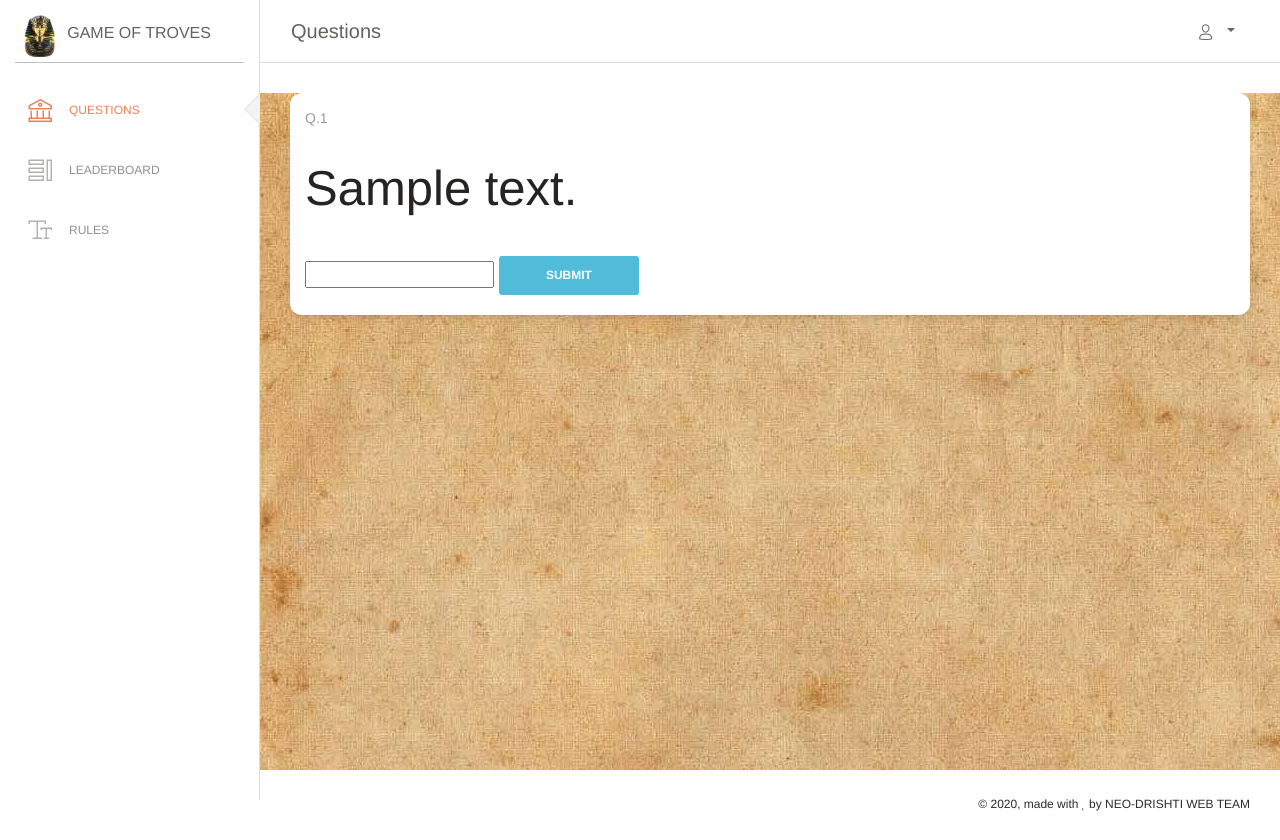
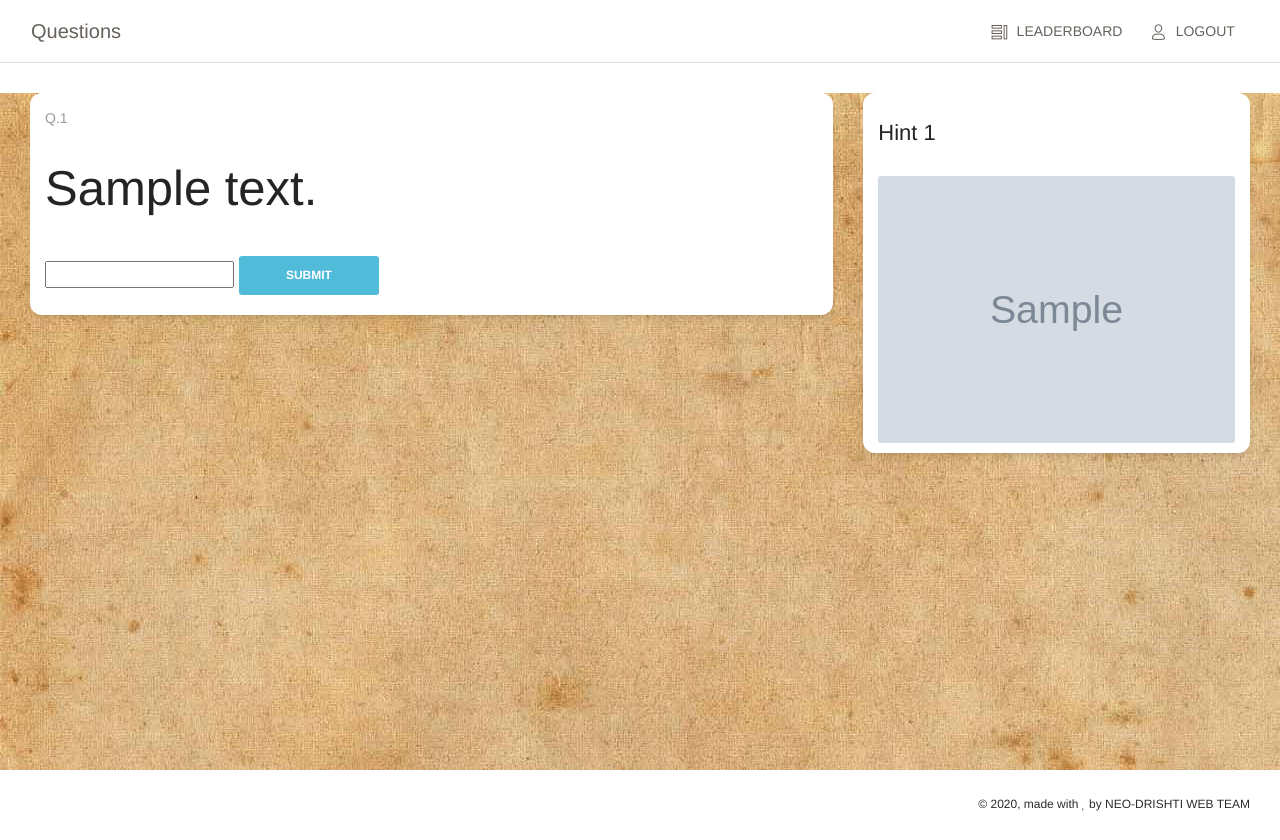
Before and after one commit to webholik/got, a Django app: page /questions/ in a window 1280 px wide. Run offline with Django 3.2, Linux system fonts and the light colour scheme; a user stored in the database is signed in; tables that the repository leaves empty hold one stand-in row (values such as "Sample post"); grey boxes marked "Sample" are stand-in pictures; some libraries are stand-ins or nearby versions; some web fonts are replaced.

Commit message:
Implemented hints and message frontend. New index. Site mostly ready

```diff
--- a/contest/templates/contest/base.html
+++ b/contest/templates/contest/base.html
@@ -3,85 +3,40 @@
 <html lang="en">
 
 <head>
-    <meta charset="utf-8" />
+    <meta charset="utf-8"/>
     {#    <link rel="apple-touch-icon" sizes="76x76" href={% static 'assets/img/apple-icon.png' %}>#}
     {#    <link rel="icon" type="image/png" href="{% static 'assets/img/favicon.png' %}">#}
-    <meta http-equiv="X-UA-Compatible" content="IE=edge,chrome=1" />
+    <meta http-equiv="X-UA-Compatible" content="IE=edge,chrome=1"/>
     <title>
         Game Of Troves
     </title>
-    <meta content='width=device-width, initial-scale=1.0, maximum-scale=1.0, user-scalable=0, shrink-to-fit=no' name='viewport' />
+    <meta content='width=device-width, initial-scale=1.0, maximum-scale=1.0, user-scalable=0, shrink-to-fit=no'
+          name='viewport'/>
     <!--     Fonts and icons     -->
     {#    <link href="https://fonts.googleapis.com/css?family=Montserrat:400,700,200" rel="stylesheet" />#}
     {#    <link href="https://maxcdn.bootstrapcdn.com/font-awesome/latest/css/font-awesome.min.css" rel="stylesheet">#}
     <link href="{% static 'css/font-awesome.css' %}" rel="stylesheet">
     <link href="{% static 'css/Montserrat.css' %}" rel="stylesheet">
     <!-- CSS Files -->
-    <link href="{% static 'assets/css/bootstrap.min.css' %}" rel="stylesheet" />
-    <link href="{% static  'assets/css/paper-dashboard.css' %}" rel="stylesheet" />
+    <link href="{% static 'assets/css/bootstrap.min.css' %}" rel="stylesheet"/>
+    <link href="{% static  'assets/css/paper-dashboard.css' %}" rel="stylesheet"/>
     <!-- CSS Just for demo purpose, don't include it in your project -->
     {#    <link href="{% static 'assets/demo/demo.css' %}" rel="stylesheet" />#}
 </head>
 
 <body class="">
 <div class="wrapper ">
-    <div class="sidebar" data-color="white" data-active-color="danger">
-        <!--
-        Tip 1: You can change the color of the sidebar using: data-color="blue | green | orange | red | yellow"
-    -->
-        <div class="logo">
-            <a href="{% url 'contest:question' %}" class="simple-text logo-mini">
-                <div class="logo-image-small">
-                    <img src="{% static 'Background.png' %}">
-                </div>
-            </a>
-            <a href="{% url 'contest:question' %}" class="simple-text logo-normal">
-                Game Of Troves
-                <!-- <div class="logo-image-big">
-            <img src="../assets/img/logo-big.png">
-          </div> -->
-            </a>
-        </div>
-        <div class="sidebar-wrapper">
-            <ul class="nav">
-                <li class="{% block active_question %} {% endblock %}">
-                    <a href="{% url 'contest:question' %}">
-                        <i class="nc-icon nc-bank"></i>
-                        <p>Questions</p>
-                    </a>
-                </li>
 
-                <li class="{% block active_leaderboard %} {% endblock %}">
-                    <a href="{% url 'contest:leaderboard' %}">
-                        <i class="nc-icon nc-tile-56"></i>
-                        <p>LeaderBoard</p>
-                    </a>
-                </li>
-                <li class="{% block active_rules %} {% endblock %}">
-                    <a href="{% url 'contest:rules' %}">
-                        <i class="nc-icon nc-caps-small"></i>
-                        <p>Rules</p>
-                    </a>
-                </li>
-
-            </ul>
-        </div>
-    </div>
-    <div class="main-panel">
+    <div class="main-panel" style="width:100%;">
         <!-- Navbar -->
         <nav class="navbar navbar-expand-lg navbar-absolute fixed-top navbar-transparent">
             <div class="container-fluid">
                 <div class="navbar-wrapper">
-                    <div class="navbar-toggle">
-                        <button type="button" class="navbar-toggler">
-                            <span class="navbar-toggler-bar bar1"></span>
-                            <span class="navbar-toggler-bar bar2"></span>
-                            <span class="navbar-toggler-bar bar3"></span>
-                        </button>
-                    </div>
+
                     <a class="navbar-brand" href="#pablo">{% block title %}{% endblock %}</a>
                 </div>
-                <button class="navbar-toggler" type="button" data-toggle="collapse" data-target="#navigation" aria-controls="navigation-index" aria-expanded="false" aria-label="Toggle navigation">
+                <button class="navbar-toggler" type="button" data-toggle="collapse" data-target="#navigation"
+                        aria-controls="navigation-index" aria-expanded="false" aria-label="Toggle navigation">
                     <span class="navbar-toggler-bar navbar-kebab"></span>
                     <span class="navbar-toggler-bar navbar-kebab"></span>
                     <span class="navbar-toggler-bar navbar-kebab"></span>
@@ -89,20 +44,14 @@
                 <div class="collapse navbar-collapse justify-content-end" id="navigation">
 
                     <ul class="navbar-nav">
+                        {% block navlink %}{% endblock %}
 
-                        <li class="nav-item btn-rotate dropdown">
-                            <a class="nav-link dropdown-toggle" href="http://example.com" id="navbarDropdownMenuLink" data-toggle="dropdown" aria-haspopup="true" aria-expanded="false">
+                        <li class="nav-item">
+                            <a href="{% url 'contest:logout' %}" class="nav-link ">
                                 <i class="nc-icon nc-single-02"></i>
-                                <p>
-                                    <span class="d-lg-none d-md-block">Account</span>
-                                </p>
+                                <p>Logout</p>
                             </a>
-                            <div class="dropdown-menu dropdown-menu-right" aria-labelledby="navbarDropdownMenuLink">
-                                <a class="dropdown-item" href="{% url 'contest:logout' %}">Logout</a>
-
-                            </div>
                         </li>
-
                     </ul>
                 </div>
             </div>
@@ -112,12 +61,19 @@
 
 
 </div> -->
-        {% if unread_messages %}
-            {% for message in unread_messages %}
-                <p> {{ message.text }} </p>
-            {% endfor %}
+
+        <div class="content">
+            {% if unread_message %}
+                <div class="alert alert-primary alert-dismissible fade show" role="alert" id="mymessage"
+                     data-id="{{ unread_message.id }}">
+                    {{ unread_message.text }}
+                    <button type="button" class="close" data-dismiss="alert" aria-label="Close">
+                        <span aria-hidden="true">&times;</span>
+                    </button>
+                </div>
             {% endif %}
             {% block content %} {% endblock %}
+        </div>
 
         <footer class="footer footer-black  footer-white ">
             <div class="container-fluid">
@@ -134,10 +90,10 @@
                 </div>
             </div>
         </footer>
-    </div>
+        {#    </div>#}
     </div>
     <!--   Core JS Files   -->
-  <script src="{% static 'assets/js/core/jquery.min.js'%}"></script>
+    <script src="{% static 'assets/js/core/jquery.min.js' %}"></script>
     <script src="{% static 'assets/js/core/popper.min.js' %}"></script>
     <script src="{% static 'assets/js/core/bootstrap.min.js' %}"></script>
     <script src="{% static 'assets/js/plugins/perfect-scrollbar.jquery.min.js' %}"></script>
@@ -145,11 +101,53 @@
     <!-- Chart JS -->
     <script src="{% static 'assets/js/plugins/chartjs.min.js' %}"></script>
     <!--  Notifications Plugin    -->
-<script src="{% static  'assets/js/plugins/bootstrap-notify.js'%}"></script>
+    <script src="{% static  'assets/js/plugins/bootstrap-notify.js' %}"></script>
     <!-- Control Center for Now Ui Dashboard: parallax effects, scripts for the example pages etc -->
     <script src="{% static 'assets/js/paper-dashboard.min.js' %}"></script>
     <!-- Paper Dashboard DEMO methods, don't include it in your project! -->
     <script src="{% static 'assets/demo/demo.js' %}"></script>
+    <script type="text/javascript">
+        function getCookie(name) {
+            var cookieValue = null;
+            if (document.cookie && document.cookie !== '') {
+                var cookies = document.cookie.split(';');
+                for (var i = 0; i < cookies.length; i++) {
+                    var cookie = cookies[i].trim();
+                    // Does this cookie string begin with the name we want?
+                    if (cookie.substring(0, name.length + 1) === (name + '=')) {
+                        cookieValue = decodeURIComponent(cookie.substring(name.length + 1));
+                        break;
+                    }
+                }
+            }
+            return cookieValue;
+        }
+
+        {#$.ajaxSetup({#}
+        {#    beforeSend: function (xhr, settings) {#}
+        {#        if (!this.crossDomain) {#}
+        {#            xhr.setRequestHeader("X-CSRFToken", getCookie('csrftoken'));#}
+        {#        }#}
+        {#    }#}
+        {#});#}
+
+        $('.alert').on('close.bs.alert', () => {
+            console.log("This = ", this);
+            var id = document.querySelector('#mymessage').dataset.id;
+            $.ajax("{% url 'contest:read_message' %}", {
+                beforeSend: function (xhr, settings) {
+                if (!this.crossDomain) {
+                    xhr.setRequestHeader("X-CSRFToken", getCookie('csrftoken'));
+                }
+            },
+                method: "POST",
+                data: {
+                    id: id
+                }
+            });
+        });
+    </script>
+    {% block custom_script %}{% endblock %}
 </body>
 
 </html>
--- a/contest/templates/contest/questions.html
+++ b/contest/templates/contest/questions.html
@@ -7,6 +7,14 @@
 {% block active_question %}
     active
 {% endblock %}
+{% block navlink %}
+    <li class="nav-item">
+        <a href="{% url 'contest:leaderboard' %}" class="nav-link ">
+            <i class="nc-icon nc-tile-56"></i>
+            <p>Leaderboard</p>
+        </a>
+    </li>{% endblock %}
+
 <!-- End Navbar -->
 <!-- <div class="panel-header panel-header-lg">
 
@@ -15,9 +23,9 @@
 
 </div> -->
 {% block content %}
-        <div class="content">
+{#    <div class="content">#}
         <div class="row">
-                    <div class="col-md-12">
+            <div class="col-md-8">
                 {% if question %}
                     <div class="card ">
                         <div class="card-header ">
@@ -26,12 +34,13 @@
                         </div>
                         <div class="card-body ">
                             <h1>{{ question.text }}</h1>
-                                {% if question in contestant.answered_questions.all %}
-                                    <p> <span style="color:green">✔ </span>Answered</p>
+                            {% if solved %}
+                                <p><span style="color:green">✔ </span>Answered</p>
                             {% else %}
                                 <form method="post">
                                     {% csrf_token %}
-                                    <input type="hidden" name="question_id" value="{{ question.id }}" class="form-control border-input">
+                                    <input type="hidden" name="question_id" value="{{ question.id }}"
+                                           class="form-control border-input">
                                     {{ answer_form.text }}
                                     <input type="submit" value="submit" class="btn btn-info btn-fill btn-wd">
                                 </form>
@@ -42,10 +51,57 @@
 
                         </div>
                     </div>
+                    {% if solved %}
+                        <div class="card alert alert-success">
+                            <div class="card-header">
+                                Solution
+                            </div>
+                            <div class="card-body">
+                                <p>{{ question.answer_description }}</p>
+                            </div>
+                        </div>
+                        <a href="{% url 'contest:question' %}">
+                            <button class="btn btn-info btn-fill btn-wd">Next Question</button>
+                        </a>
+                    {% endif %}
                 {% else %}
-                        <p> No more questions. </p>
+                    <p> Congrats! No more questions. </p>
                 {% endif %}
             </div>
+            <div class="col-md-4">
+                {% if time_left and time_left != -1 %}
+                    <div class="card">
+                        <div class="card-body">
+                            <p style="text-align:center;">Next hint in <span id="time_left"></span></p>
                         </div>
                     </div>
+                {% endif %}
+                {% for hint in hints %}
+                    <div class="card">
+                        <div class="card-header"><h5 class="card-title">Hint {{ forloop.counter }}</h5></div>
+                        <div class="card-body"><img src="{{ hint.image.url }}"></img></div>
+                    </div>
+                {% endfor %}
+            </div>
+        </div>
+{#    </div>#}
 {% endblock %}
+{% block custom_script %}
+    <script type="text/javascript">
+    let time_left = {{ time_left }};
+    let elem = document.getElementById('time_left');
+    elem.innerHTML = time_left + (time_left === 1 ? ' minute' : ' minutes');
+    if (time_left !== -1) {
+        setInterval(() => {
+            time_left--;
+            if (time_left > 0) {
+                let word = time_left === 1 ? ' minute' : ' minutes';
+                elem.innerHTML = time_left + word;
+            } else {
+                location.reload();
+            }
+        }, 60000);
+    }
+
+    </script>
+{% endblock %}
--- a/contest/urls.py
+++ b/contest/urls.py
@@ -12,8 +12,9 @@
     path('logout/', views.logoutview, name='logout'),
     path('verify/', views.verify_view, name='verify'),
     # path('resend_email/', views.resend_email, name='resend_email'),
-    path('rules/', views.rules, name='rules'),
+    # path('rules/', views.rules, name='rules'),
     path('reset_password/', views.reset_password, name='reset_password'),
     path('reset/', views.reset, name='reset'),
+    path('read_message/', views.read_message, name='read_message'),
     # path('api/<int:id>', views.api, name='api'),
 ]
--- a/contest/utils.py
+++ b/contest/utils.py
@@ -24,7 +24,10 @@
     if request.user.is_authenticated:
         messages = request.user.unread_messages()
         if messages:
-            ret['unread_messages'] = messages
+            ret['unread_message'] = messages[0]
+            # for m in messages:
+            #     m.seen = True;
+            #     m.save()
 
     return ret
 
--- a/contest/views.py
+++ b/contest/views.py
@@ -1,7 +1,9 @@
+import datetime
 import logging
 from functools import partial
 from smtplib import SMTPException
 from threading import Thread
+import math
 
 from django.conf import settings
 from django.contrib.auth import login, logout
@@ -13,7 +15,7 @@
 from django.views.decorators.http import require_http_methods
 
 from .forms import NewUserForm, AnswerForm, LoginForm, PasswordResetForm
-from .models import Question, Answer, Contestant, ActivationModel, Contest, PasswordResetModel
+from .models import Question, Answer, Contestant, ActivationModel, Contest, PasswordResetModel, Message
 from .utils import verification_required
 
 logger = logging.getLogger('got')
@@ -51,10 +53,30 @@
         contestant.points += question.points
         contest = Contest.objects.get(pk=1)
         contestant.extra_time += answer.time - contest.start_time
+        contestant.last_answered = timezone.now()
         contestant.save()
         return
     else:
         return True
+
+
+def ques_util(request, context):
+    diff = timezone.now() - request.user.last_answered
+    hints = context['question'].hint_set.all()
+    context['hints'] = []
+    if diff > datetime.timedelta(hours=3):
+        context['hints'] = hints
+        context['time_left'] = -1;
+    elif diff > datetime.timedelta(hours=2):
+        context['hints'].extend([hints[0], hints[1]])
+        context['time_left'] = math.ceil((datetime.timedelta(hours=3) - diff).seconds / 60)
+    elif diff > datetime.timedelta(hours=1):
+        context['hints'].append(hints[0])
+        context['time_left'] = math.ceil((datetime.timedelta(hours=2) - diff).seconds / 60)
+    else:
+        context['time_left'] = math.ceil((datetime.timedelta(hours=1) - diff).seconds / 60)
+
+    return render(request, 'contest/questions.html', context)
 
 
 @verification_required
@@ -63,6 +85,15 @@
     if request.method == 'POST':
         if handle_answer(request):
             context['error'] = True
+        else:
+            q_num = request.POST.get('question_id')
+            question = Question.objects.get(pk=q_num)
+            if question:
+                context['question'] = question
+                context['answer_form'] = AnswerForm()
+                context['solved'] = True
+                # return render(request, 'contest/questions.html', context)
+                return ques_util(request, context)
 
     questions = Question.objects.all().order_by('number')
     contestant = request.user
@@ -70,8 +101,8 @@
         if q not in contestant.answered_questions.all():
             context['question'] = q
             context['answer_form'] = AnswerForm()
-            return render(request, 'contest/questions.html', context)
-
+            # return render(request, 'contest/questions.html', context)
+            return ques_util(request, context)
     return render(request, 'contest/questions.html')
 
 
@@ -234,9 +265,9 @@
         logger.debug(e)
 
 
-@verification_required
-def rules(request):
-    return render(request, 'contest/rules.html')
+# @verification_required
+# def rules(request):
+#     pass
 
 
 def reset_password(request):
@@ -275,3 +306,11 @@
                 return HttpResponseRedirect(reverse('contest:login'))
 
     return render(request, 'contest/reset.html', {'error': True})
+
+
+def read_message(request):
+    id = request.POST.get('id')
+    message = Message.objects.filter(id=id)
+    if message and not message[0].seen:
+        message[0].seen = True
+        message[0].save()
--- a/got/settings.py
+++ b/got/settings.py
@@ -142,6 +142,9 @@
 LOGIN_REDIRECT_URL = '/'
 # AUTH_USER_MODEL='contest.User'
 
+MEDIA_ROOT = os.path.join(BASE_DIR, 'media')
+MEDIA_URL = '/media/'
+
 CONTEST_SENDER_EMAIL = "nd.ojass@nitjsr.ac.in"
 INJECTION_API_KEY = os.environ.get('INJECTION_API_KEY')
 SERVER_ID = os.environ.get('SERVER_ID')
--- a/got/urls.py
+++ b/got/urls.py
@@ -15,8 +15,14 @@
 """
 from django.contrib import admin
 from django.urls import path, include
+from django.contrib.staticfiles.urls import static
+from django.contrib.staticfiles.urls import staticfiles_urlpatterns
+from . import settings
 
 urlpatterns = [
     path('', include('contest.urls')),
     path('admin/', admin.site.urls),
 ]
+
+urlpatterns += staticfiles_urlpatterns()
+urlpatterns += static(settings.MEDIA_URL, document_root=settings.MEDIA_ROOT)
```
Also changed, not shown: contest/models.py (+6 -6 lines), contest/static/a.css (+43 -15 lines), contest/templates/contest/index.html (+19 -28 lines), contest/templates/contest/leader.html (+14 -2 lines), contest/templates/contest/rules.html (deleted, +0 -60 lines), contest/migrations/0004_auto_20200229_0157.py (added), contest/static/Background.png, 2 other files. Lines whose indentation alone changed are shown as unchanged.
